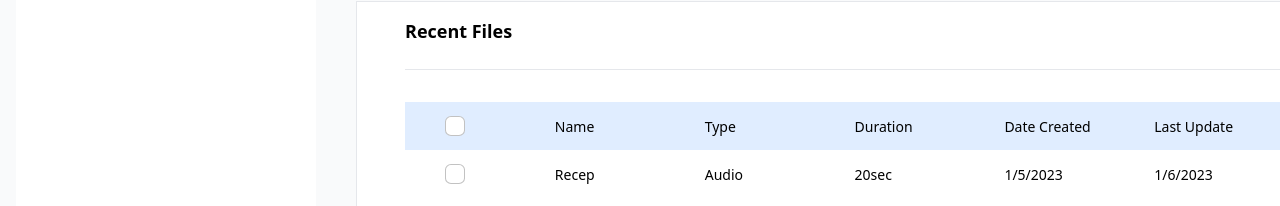
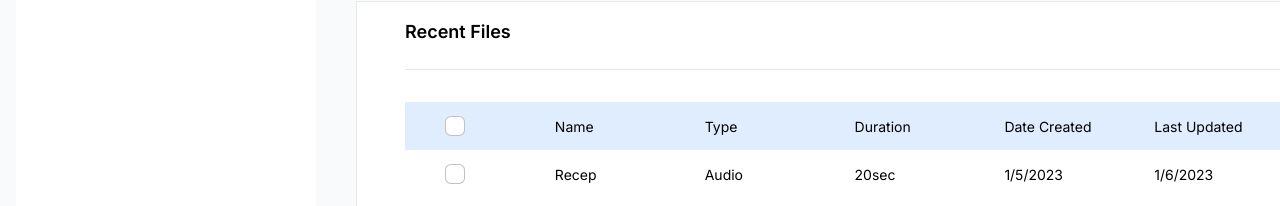
Before and after one commit to hkshakib/react_speech_to_text, a React (Create React App) app: page / in a window 1280 px wide. Shown: the part 485-691 px from the top of the page. Built offline with nearby package versions, Linux system fonts and the light colour scheme.

Commit message:
feat: install custom font inter

```diff
--- a/public/index.html
+++ b/public/index.html
@@ -15,6 +15,9 @@
       user's mobile device or desktop. See https://developers.google.com/web/fundamentals/web-app-manifest/
     -->
     <link rel="manifest" href="%PUBLIC_URL%/manifest.json" />
+    <link rel="preconnect" href="https://fonts.googleapis.com">
+    <link rel="preconnect" href="https://fonts.gstatic.com" crossorigin>
+    <link href="https://fonts.googleapis.com/css2?family=Inter:wght@100;200;300;400;500;600;700;800;900&family=Poppins:ital,wght@0,100;0,200;0,300;0,400;0,500;0,600;0,700;0,800;0,900;1,100;1,200;1,300;1,400;1,500;1,600;1,700;1,800;1,900&display=swap" rel="stylesheet">
     <!--
       Notice the use of %PUBLIC_URL% in the tags above.
       It will be replaced with the URL of the `public` folder during the build.
--- a/src/Components/HistoryTable.jsx
+++ b/src/Components/HistoryTable.jsx
@@ -23,7 +23,7 @@
             <span className="TableRow">Type</span>
             <span className="TableRow">Duration</span>
             <span className="TableRow">Date Created</span>
-            <span className="TableRow">Last Update</span>
+            <span className="TableRow">Last Updated</span>
             <span className="TableRow">Action</span>
           </div>
           {dummyTableData.map((data, index) => (
--- a/src/index.css
+++ b/src/index.css
@@ -1,3 +1,6 @@
+body {
+    font-family: 'Inter', sans-serif;
+}
 @tailwind base;
 @tailwind components;
 @tailwind utilities;
```
